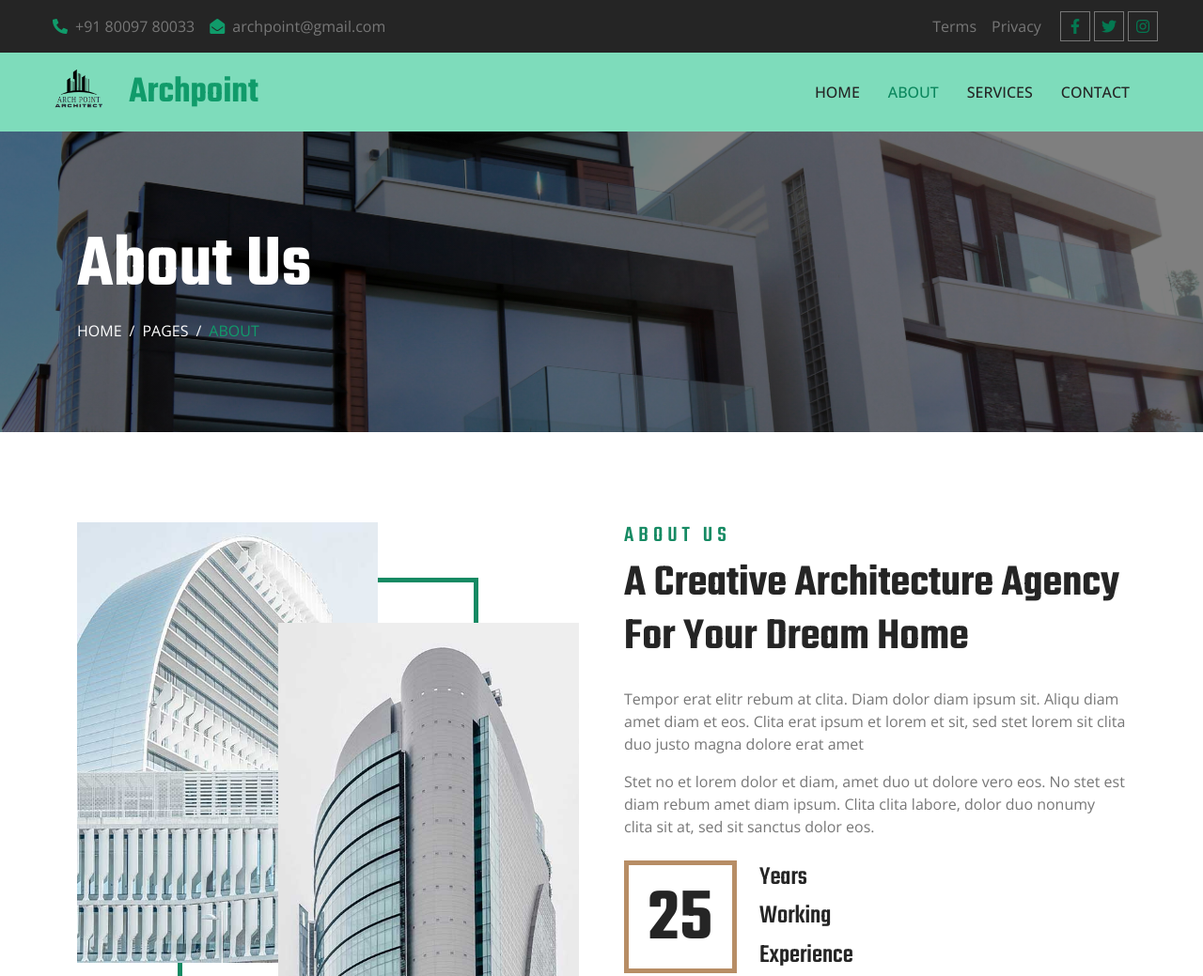
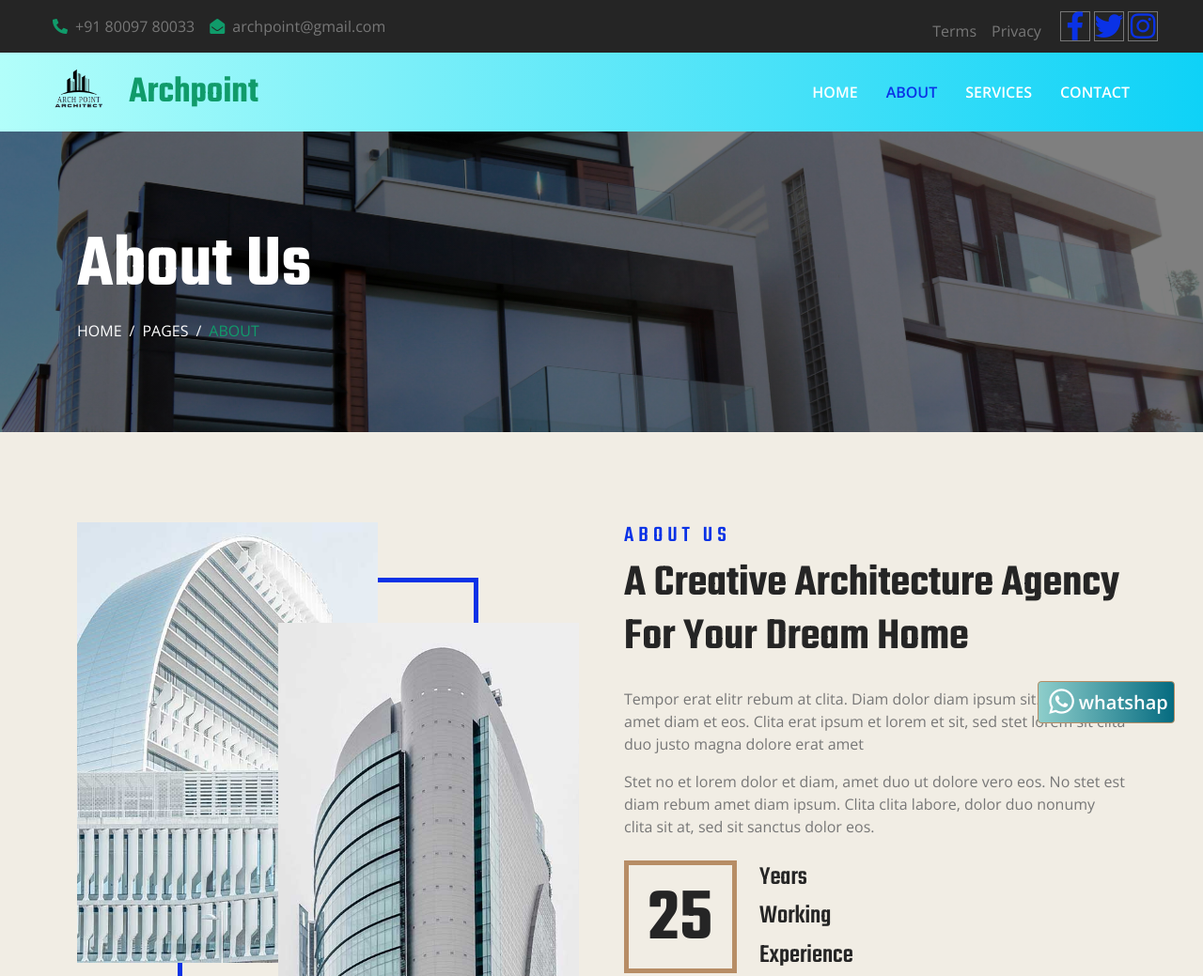
Before and after one commit to HimanshuVishwakarmahps/archpoint, a plain HTML site: page about.html in a window 1280 px wide. Shown: the top 1039 px of the page at 94% size. Drawn offline with nearby package versions, Linux system fonts and the light colour scheme.

Commit message:
change theme

```diff
--- a/about.html
+++ b/about.html
@@ -10,6 +10,7 @@
 
     <!-- Favicon -->
     <link href="img/favic.png" rel="icon">
+    <link rel="stylesheet" href="https://cdnjs.cloudflare.com/ajax/libs/font-awesome/6.6.0/css/all.min.css" integrity="sha512-Kc323vGBEqzTmouAECnVceyQqyqdsSiqLQISBL29aUW4U/M7pSPA/gEUZQqv1cwx4OnYxTxve5UMg5GT6L4JJg==" crossorigin="anonymous" referrerpolicy="no-referrer" />
 
     <!-- Google Web Fonts -->
     <link rel="preconnect" href="https://fonts.googleapis.com">
@@ -340,7 +341,8 @@
 
 
     <!-- Back to Top -->
-    <a href="#" class="btn btn-lg btn-primary btn-lg-square back-to-top"><i class="bi bi-arrow-up"></i></a>
+    <!-- <a href="#" class="btn btn-lg btn-primary btn-lg-square back-to-top"><i class="bi bi-arrow-up"></i></a> -->
+    <a href="https://wa.me/9129158627" class="btn btn-lg btn-primary btn-lg-square whatshap"><i class="fa-brands fa-whatsapp"></i>whatshap</a>
 
 
     <!-- JavaScript Libraries -->
--- a/css/style.css
+++ b/css/style.css
@@ -4,7 +4,7 @@
 @import url('https://fonts.googleapis.com/css2?family=Noto+Serif:ital,wght@0,100..900;1,100..900&display=swap');
 
 :root {
-    --primary: #018055ea;
+    --primary: #0a32e6;
     --light: #F8F8F8;
     --dark: #252525;
     --iconcolor:#0eebeb;
@@ -33,6 +33,9 @@ h6,
 .fw-normal {
     font-weight: 400 !important;
 }
+body{
+    background-color:  #f1ede4;
+}
 
 .back-to-top {
     position: fixed;
@@ -60,8 +63,11 @@ h6,
 }
 
 /* nav */
+
+
 .bg-white{
-   background-color:  #7edcbb !important;
+    background: linear-gradient(to right, #b2fefa, #0ed2f7);
+
 }
 
 
@@ -69,7 +75,13 @@ h6,
 .btn {
     font-weight: 500;
     transition: .5s;
+
 }
+.btn i{
+    padding:10px 5px;
+    font-size: 1.9rem;
+}
+
 
 .btn.btn-primary,
 .btn.btn-secondary {
@@ -77,6 +89,7 @@ h6,
     background-color: #1daa7be8;
     font-weight: 600;
     border-radius: 4px ;
+
 }
 
 .btn-square {
@@ -89,9 +102,10 @@ h6,
     height: 32px;
 }
 
+
 .btn-lg-square {
-    width: 48px;
-    height: 48px;
+    width: 128px;
+    height: 45px;
 }
 
 .btn-square,
@@ -115,6 +129,20 @@ h6,
     border-color: var(--primary);
 }
 
+.hbtn{
+
+     color: white;
+     font-weight: 600;
+
+}
+.whatshap{
+    position: fixed;
+    background: linear-gradient(to right, #8ececb, #056b80);
+    right: 30px;
+    bottom: 30px;
+    z-index: 999;
+    padding-inline: 4.5rem;
+}
 
 /*** Navbar ***/
 .navbar .dropdown-toggle::after {
@@ -130,8 +158,8 @@ h6,
 .navbar .navbar-nav .nav-link {
     margin-right: 30px;
     padding: 30px 0;
-    color: var(--dark);
-    font-weight: 500;
+    color: white;
+    font-weight: 700;
     text-transform: uppercase;
 
     outline: none;
```
Also changed, not shown: contact.html (+3 -1 lines), index.html (+3 -1 lines), service.html (+3 -1 lines).
